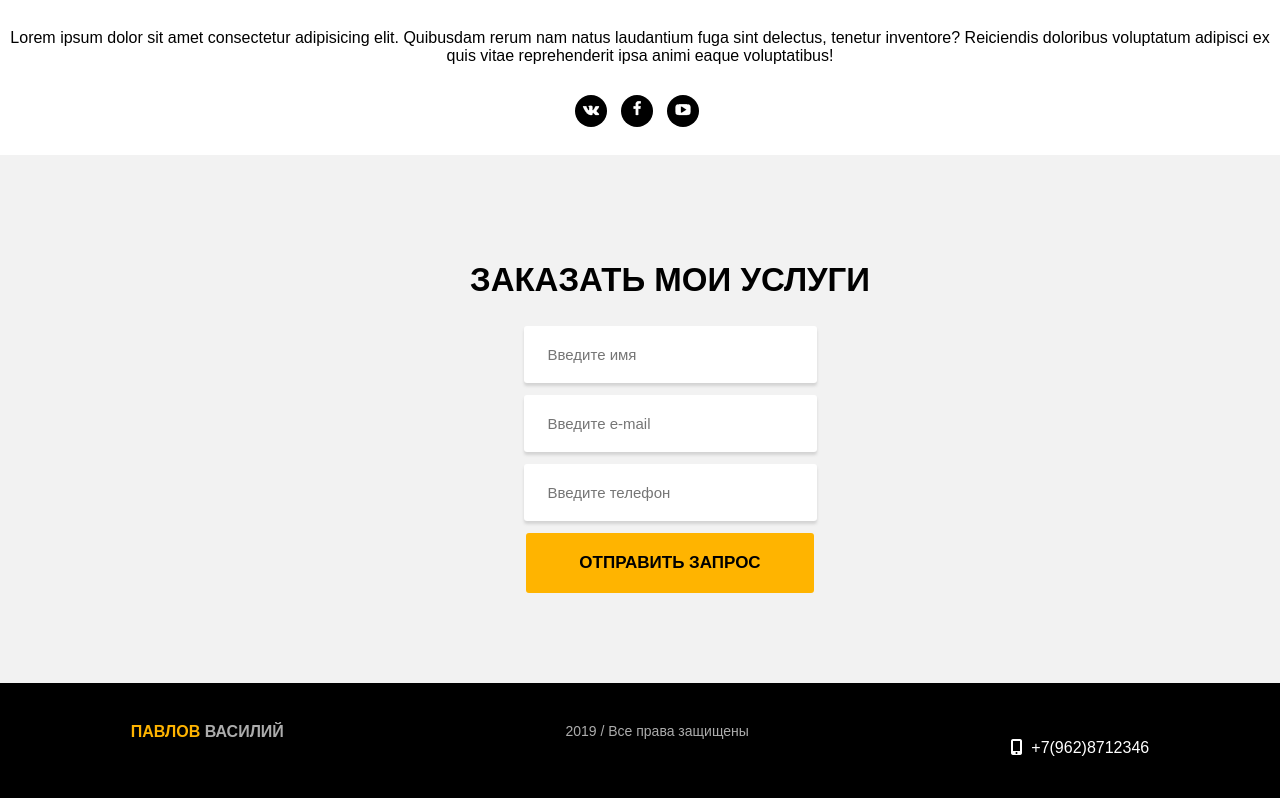
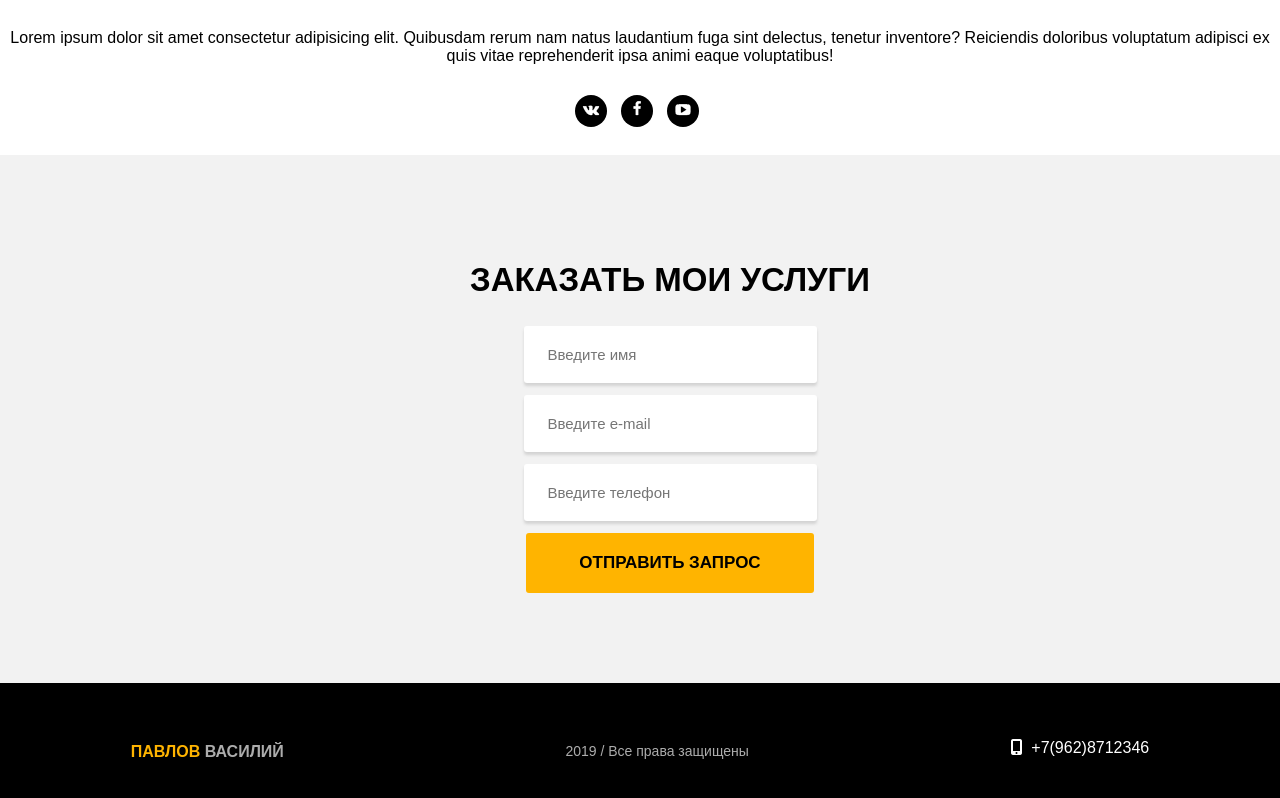
Before and after one commit to chatterbox777/aboutme, a plain HTML site: page index.html in a window 1280 px wide. Shown: the part 1248-2046 px from the top of the page. Drawn offline with nearby package versions, Linux system fonts and the light colour scheme.

Commit message:
some more

```diff
--- a/css/responsive.css
+++ b/css/responsive.css
@@ -8,7 +8,11 @@
     .container {
         width: unset;
     }
+    .logo {
+        padding-top: 20px !important;
+    }
 }
+
 
 @media screen and (max-width:768px) {
     body {
@@ -74,6 +78,15 @@ h1 span {
 #first {
     width: 100%;
 }
+}
+
+@media screen and (min-device-width: 426px) and (max-device-width:767px) {
+
+  header {
+   flex-wrap: wrap;
+    text-align: center;
+  }
+
 }
 
 @media screen and (max-width:320px) {
--- a/css/style.css
+++ b/css/style.css
@@ -28,6 +28,7 @@ color: white;
     cursor: pointer;
 }
 .logo {
+    padding-top: 20px;
 font-size: 16px;
 font-weight: bold;
 text-transform: uppercase;
@@ -166,8 +167,8 @@ footer {
 }
 .credits {
     font-size: 14px;
-padding: 0px 0px 0px 20px;
-color: #acacac;
+    padding: 20px 0px 0px 20px;
+    color: #acacac;
 }
 
 footer .container {
```
